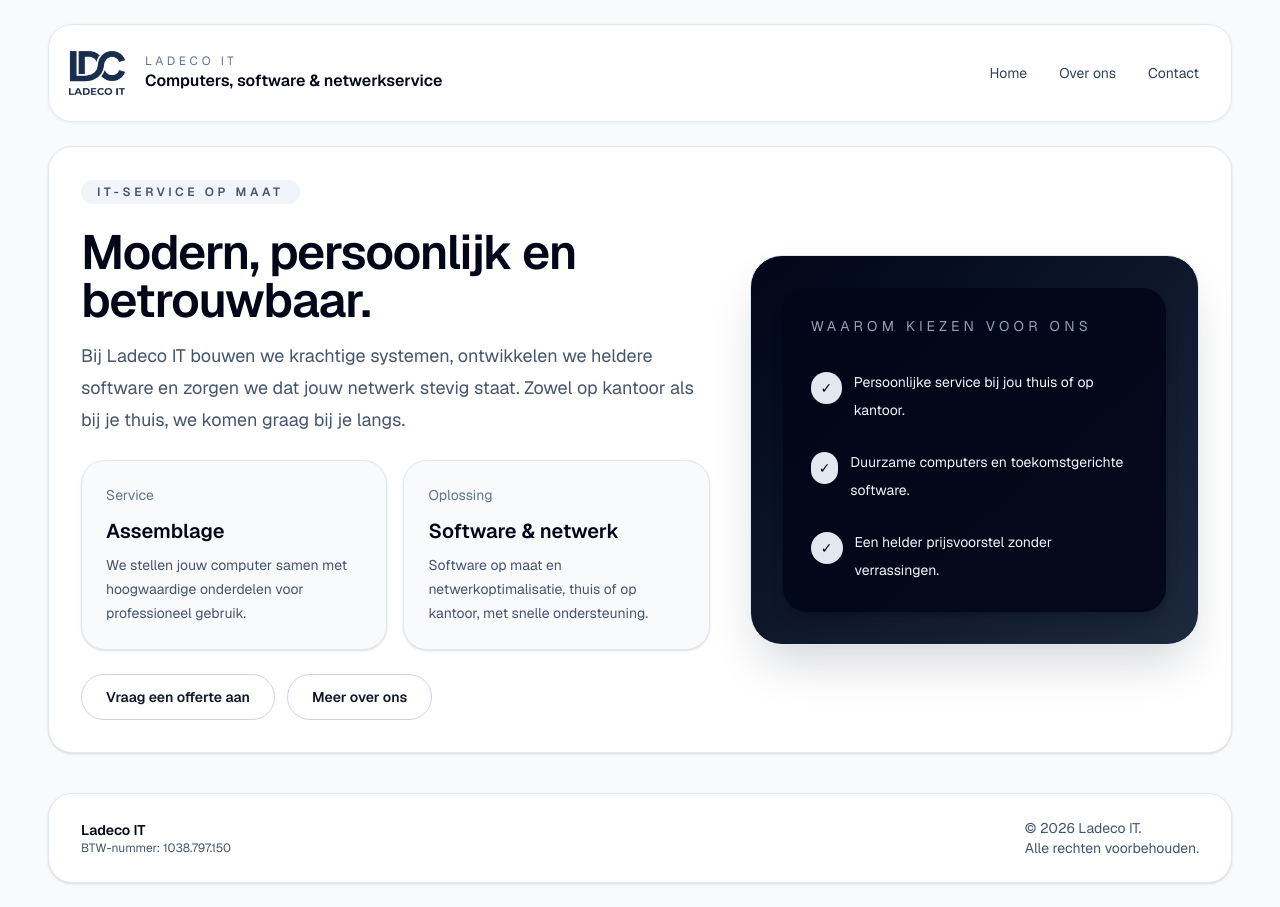
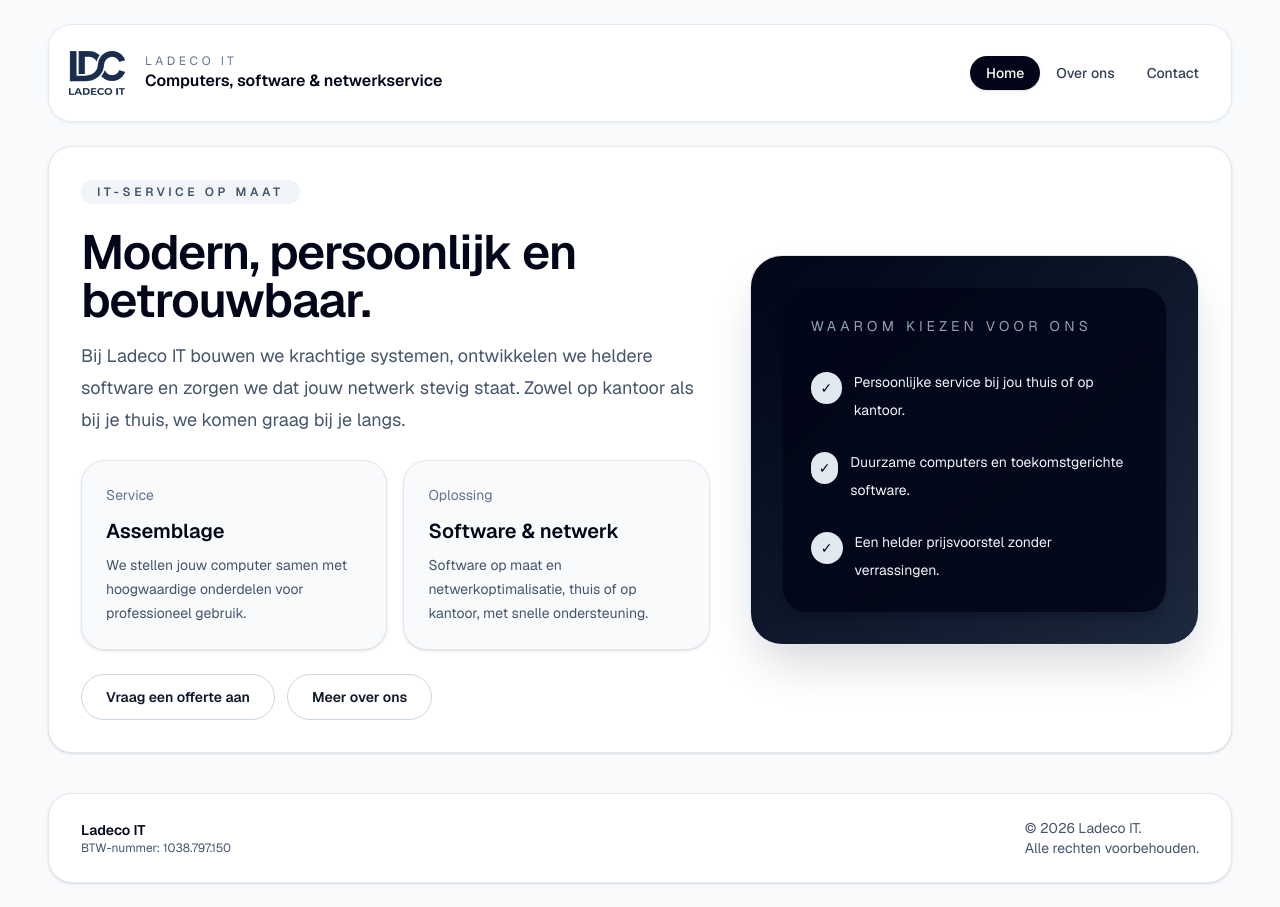
Before and after one commit to Ladeco-IT/ladeco-it-web, a Next.js app: page / in a window 1280 px wide. Built offline with nearby package versions, Linux system fonts and the light colour scheme.

Commit message:
Add visual indicator in nav

```diff
--- a/app/components/Header.tsx
+++ b/app/components/Header.tsx
@@ -3,9 +3,17 @@
 import { useState } from "react";
 import Image from "next/image";
 import Link from "next/link";
+import { usePathname } from "next/navigation";
 
 export default function Header() {
   const [isOpen, setIsOpen] = useState(false);
+  const pathname = usePathname();
+
+  const navLinks = [
+    { href: "/", label: "Home" },
+    { href: "/about", label: "Over ons" },
+    { href: "/contact", label: "Contact" },
+  ];
 
   return (
     <header className="mb-6 rounded-3xl border border-slate-200 bg-white/90 p-4 shadow-sm shadow-slate-200/50 backdrop-blur-md sm:flex sm:items-center sm:justify-between sm:gap-4">
@@ -49,27 +57,21 @@ export default function Header() {
         id="mobile-navigation"
         className={`mt-4 flex flex-col gap-3 text-sm text-slate-700 sm:mt-0 sm:flex-row sm:flex-wrap sm:items-center sm:gap-3 ${isOpen ? "block" : "hidden"} sm:block`}
       >
-        <Link
-          href="/"
-          className="rounded-full px-4 py-2 transition hover:bg-slate-100 hover:text-slate-950"
-          onClick={() => setIsOpen(false)}
-        >
-          Home
-        </Link>
-        <Link
-          href="/about"
-          className="rounded-full px-4 py-2 transition hover:bg-slate-100 hover:text-slate-950"
-          onClick={() => setIsOpen(false)}
-        >
-          Over ons
-        </Link>
-        <Link
-          href="/contact"
-          className="rounded-full px-4 py-2 transition hover:bg-slate-100 hover:text-slate-950"
-          onClick={() => setIsOpen(false)}
-        >
-          Contact
-        </Link>
+        {navLinks.map((link) => {
+          const isActive = pathname === link.href;
+          return (
+            <Link
+              key={link.href}
+              href={link.href}
+              aria-current={isActive ? "page" : undefined}
+              className={`rounded-full px-4 py-2 text-sm font-medium transition ${isActive ? "bg-slate-950 text-white shadow-sm shadow-slate-950/10" : "text-slate-700 hover:bg-slate-100 hover:text-slate-950"}`}
+              style={isActive ? { color: "#ffffff" } : undefined}
+              onClick={() => setIsOpen(false)}
+            >
+              {link.label}
+            </Link>
+          );
+        })}
       </nav>
     </header>
   );
```
